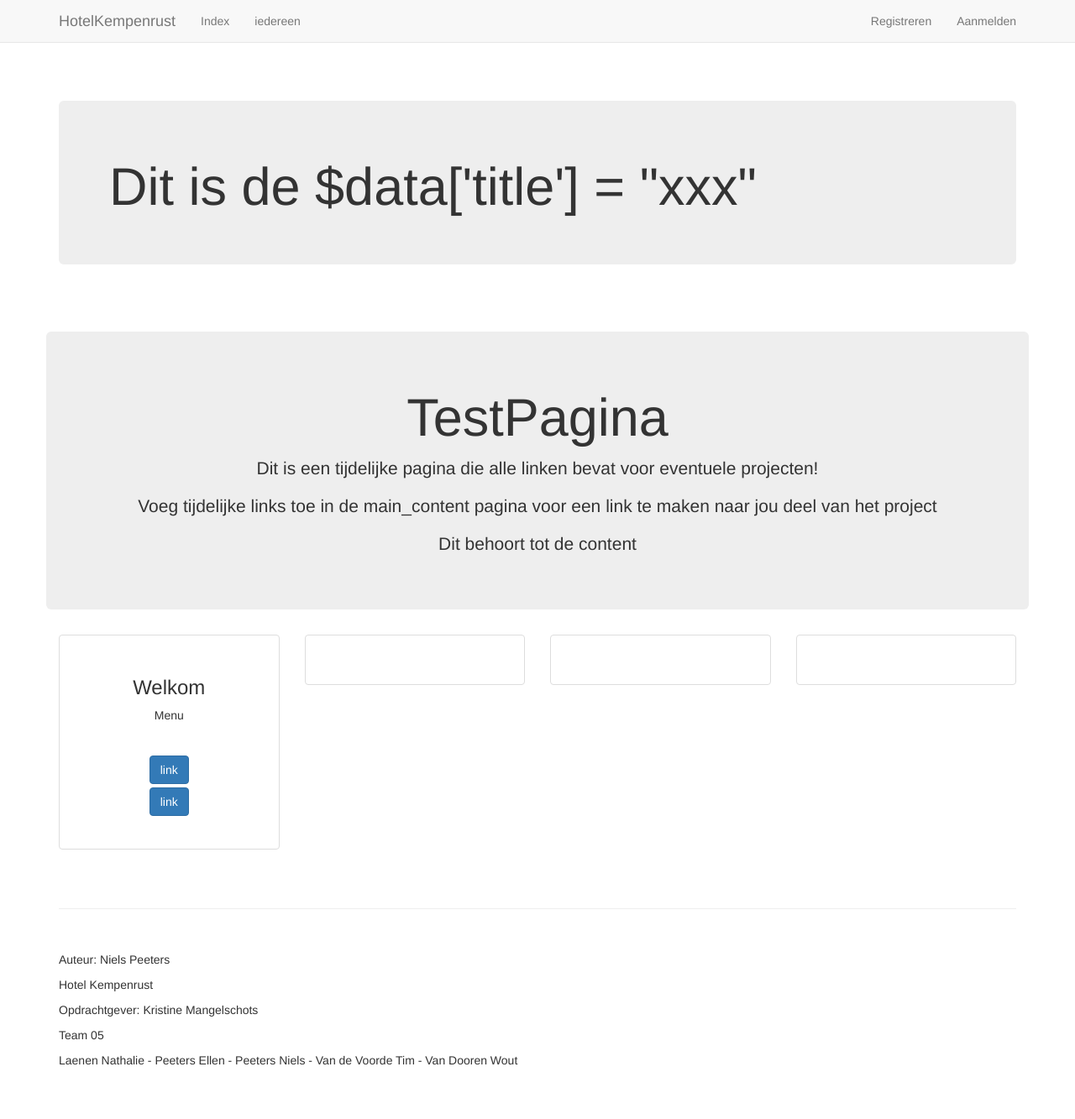
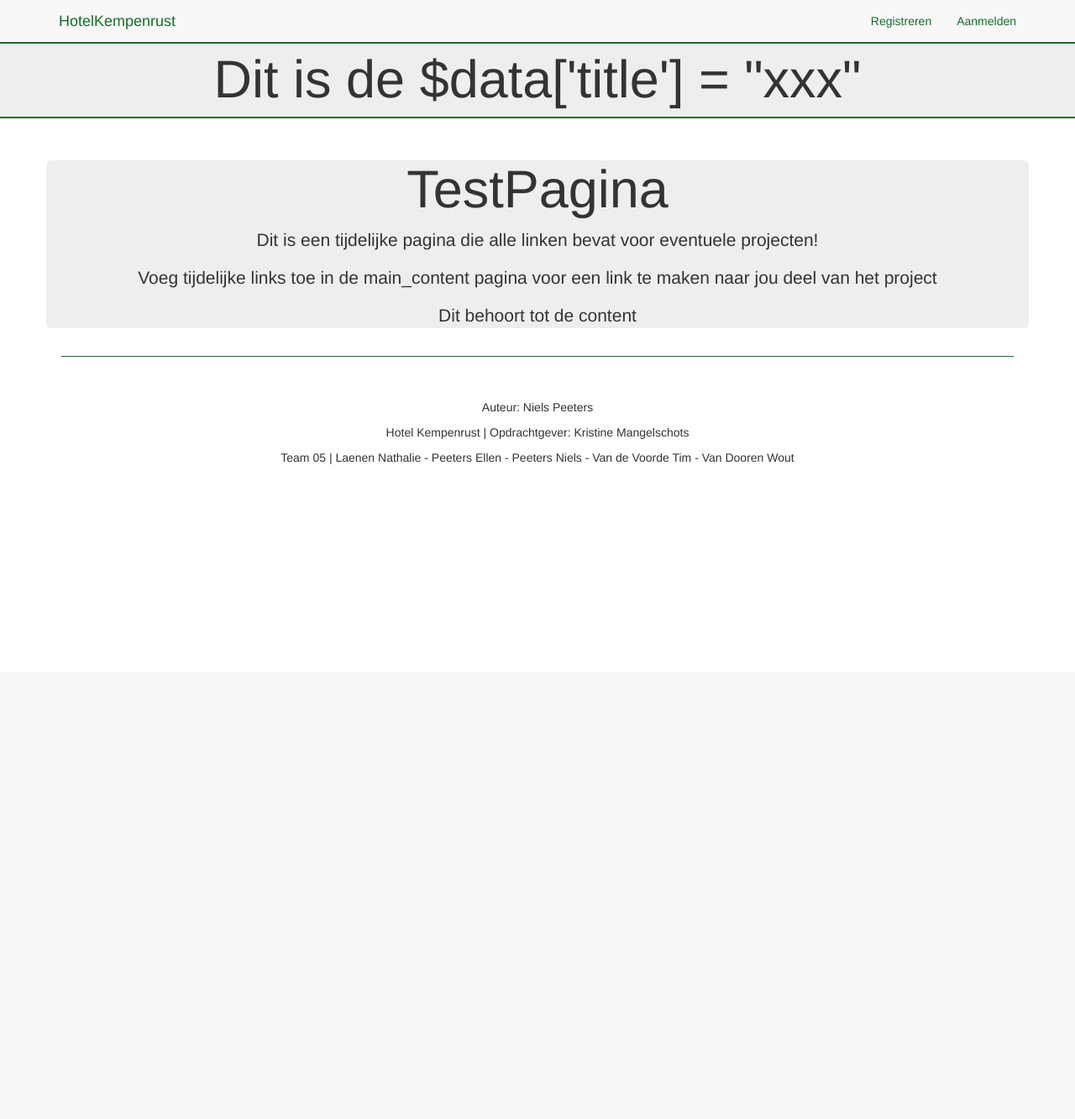
Before and after one commit to NielsPeeters/KempenRust, a CodeIgniter app: page /project/index.php/home/index in a window 1280 px wide. Shown: the whole page at 84% size. After the commit the page ends 553 px from the top, so only its background shows below. Run offline with CodeIgniter, Linux system fonts and the light colour scheme; some libraries are stand-ins or nearby versions.

Commit message:
Wachtwoorden encrypteren, Basis Css toegevoegd, footer opmaak, titel verkleind (Opmaak open voor debad!)

```diff
--- a/application/controllers/Home.php
+++ b/application/controllers/Home.php
@@ -29,7 +29,7 @@ class Home extends CI_Controller {
     {
         //Haalt post gegevens op en gebruikt deze om de gebruiker aan te melden en in de sessie variabelen te zetten.
         $email = $this->input->post('email');
-        $wachtwoord = $this->input->post('wachtwoord');
+        $wachtwoord = sha1($this->input->post('wachtwoord'));
         $this->authex->login($email, $wachtwoord);
         if ($this->authex->loggedIn())
         {
@@ -44,7 +44,8 @@ class Home extends CI_Controller {
     {
         //Beantwoord de het ajax aanmeld venster van de navigatiebalk.
         $email = $this->input->post('email');
-        $wachtwoord = $this->input->post('wachtwoord');
+        $wachtwoord = sha1($this->input->post('wachtwoord'));
+
         $this->load->model('Persoon_model');
 
         if($this->Persoon_model->getAccount($email, $wachtwoord) != null){
--- a/application/views/main_content.php
+++ b/application/views/main_content.php
@@ -1,44 +1,7 @@
 <!-- Jumbotron Header -->
-<header class="jumbotron hero-spacer">
+<header class="jumbotron">
     <h1>TestPagina</h1>
     <p>Dit is een tijdelijke pagina die alle linken bevat voor eventuele projecten!</p>
     <p>Voeg tijdelijke links toe in de main_content pagina voor een link te maken naar jou deel van het project </p>
     <p>Dit behoort tot de content</p>
 </header>
-
-<div class="col-md-3 col-sm-12 hero-feature">
-    <div class="thumbnail" style="padding: 20px">
-        <div class="caption">
-            <h3>Welkom</h3>
-            <p>Menu</p>
-            <p style="margin-top: 1cm">
-                <?php echo smallDivAnchor('les1/accordion', 'link', 'class="btn btn-primary"'); ?>
-                <?php echo smallDivAnchor('les1/tabs', 'link', 'class="btn btn-primary"'); ?>
-            </p>
-        </div>
-    </div>
-</div>
-
-<div class="col-md-3 col-sm-12 hero-feature">
-    <div class="thumbnail" style="padding: 20px">
-        <div class="caption">
-
-        </div>
-    </div>
-</div>
-
-<div class="col-md-3 col-sm-12 hero-feature">
-    <div class="thumbnail" style="padding: 20px">
-        <div class="caption">
-
-        </div>
-    </div>
-</div>
-
-<div class="col-md-3 col-sm-12 hero-feature">
-    <div class="thumbnail" style="padding: 20px">
-        <div class="caption">
-
-        </div>
-    </div>
-</div>
--- a/application/views/main_footer.php
+++ b/application/views/main_footer.php
@@ -1,9 +1,8 @@
 <div class="row">
     <div class="col-lg-12">
         <?php echo '<p>Auteur: ' . $author . '</p>'?>
-        <p>Hotel Kempenrust</p>
-        <p>Opdrachtgever: Kristine Mangelschots</p>
-        <p>Team 05</p>
-        <p>Laenen Nathalie - Peeters Ellen - Peeters Niels - Van de Voorde Tim - Van Dooren Wout</p>
+        <p>Hotel Kempenrust | Opdrachtgever: Kristine Mangelschots</p>
+        <p>Team 05 |
+        Laenen Nathalie - Peeters Ellen - Peeters Niels - Van de Voorde Tim - Van Dooren Wout</p>
     </div>
 </div>
--- a/application/views/main_master.php
+++ b/application/views/main_master.php
@@ -17,6 +17,8 @@
     <?php echo stylesheet("heroic-features.css"); ?>
     <!-- Buttons CSS -->
     <?php echo stylesheet("buttons.css"); ?>
+    <!-- Custom CSS -->
+    <?php echo stylesheet("Custom.css"); ?>
 
     <!-- HTML5 Shim and Respond.js IE8 support of HTML5 elements and media queries -->
     <!-- WARNING: Respond.js doesn't work if you view the page via file:// -->
@@ -38,17 +40,18 @@
 <body>
     <?php echo $navbar ?>
 
+    <!-- Page Title -->
+    <header class="jumbotron jumbotron-fluid">
+        <div class="row">
+            <div class=" text-center">
+                <h1><?php echo $title; ?></h1>
+            </div>
+        </div>
+    </header>
     <!-- Page Container -->
     <div class="container">
 
-        <!-- Page Title -->
-        <header class="jumbotron hero-spacer">
-            <div class="row">
-                <div class="col-lg-12">
-                    <h1><?php echo $title; ?></h1>
-                </div>
-            </div>
-        </header>
+
 
         <!-- Page Content -->
         <?php if (isset($nobox)) { ?>
@@ -70,10 +73,10 @@
         <?php } ?>
         <!-- /.row -->
 
-        <hr>
+        <hr/>
 
         <!-- Footer -->
-        <footer>
+        <footer >
             <?php echo $footer; ?>
         </footer>
     </div>
--- a/application/views/main_navbar.php
+++ b/application/views/main_navbar.php
@@ -18,8 +18,6 @@
             <!-- Linkse navbar -->
             <ul class="nav navbar-nav">
                 <?php // iedereen
-                echo '<li>' . anchor('/home/index', 'Index') . '</li>';
-                echo '<li>' . anchor('#', 'iedereen') . '</li>';
                 if ($user == null) { // niet aangemeld
                 } else { // wel aangemeld
                     switch ($user->soort) {
@@ -30,12 +28,37 @@
                             echo '<li>' . anchor('#', 'werknemer') . '</li>';
                             echo '<li>' . anchor('/boeking/index', 'Boekingen beheren') . '</li>';
                             break;
-                        case 3: // eigenaar
-                            echo '<li>' . anchor('#', 'eigenaar') . '</li>';
-                            echo '<li>' . anchor('/boeking/index', 'Boekingen beheren') . '</li>';
-                            echo '<li>' . anchor('/kamer/index', 'Kamers beheren') . '</li>';
-                            echo '<li>' . anchor('/kamertype/index', 'Kamertypes beheren') . '</li>';
-                            echo '<li>' . anchor('/faciliteit/index', 'Faciliteiten beheren') . '</li>';
+                        case 3: // eigenaar ?>
+                            <!-- Kamers Dropdown -->
+                            <li class="dropdown">
+                                <a class="dropdown-toggle" data-toggle="dropdown" href="#">Kamers<span class="caret"></span></a>
+                                <ul class="dropdown-menu">
+                                    <?php
+                                    echo '<li>' . anchor('/kamer/index', 'Kamers beheren') . '</li>';
+                                    echo '<li>' . anchor('/kamertype/index', 'Kamertypes beheren') . '</li>';
+                                    ?>
+                                </ul>
+                            </li>
+                            <!-- Boekingen Dropdown -->
+                            <li class="dropdown">
+                                <a class="dropdown-toggle" data-toggle="dropdown" href="#">Boekingen<span class="caret"></span></a>
+                                <ul class="dropdown-menu">
+                                    <?php
+                                    echo '<li>' . anchor('/boeking/index', 'Boekingen beheren') . '</li>';
+                                    ?>
+                                </ul>
+                            </li>
+                            <!-- Facilitijten Dropdown -->
+                            <li class="dropdown">
+                                <a class="dropdown-toggle" data-toggle="dropdown" href="#">Faciliteiten<span class="caret"></span></a>
+                                <ul class="dropdown-menu">
+                                    <?php
+                                    echo '<li>' . anchor('/faciliteit/index', 'Faciliteiten beheren') . '</li>';
+                                    ?>
+                                </ul>
+                            </li>
+                            <?php
+
                             break;
                     }
                 }
@@ -68,10 +91,11 @@ if($user == null){
         <div class="modal-dialog" role="document">
             <div class="modal-content">
                 <div class="modal-header">
-                    <h5 class="modal-title" id="exampleModalLabel"> Aanmelden Hotelkempenrust</h5>
                     <button type="button" class="close" data-dismiss="modal" aria-label="Close">
                         <span aria-hidden="true">&times;</span>
                     </button>
+                    <h3 class="modal-title"> Aanmelden Hotelkempenrust</h3>
+
                 </div>
                 <?php // Open Form
                 $attributes = array('name' => 'navForm', 'id' => 'navForm');
@@ -87,7 +111,11 @@ if($user == null){
                         <?php echo form_input(array('type' => 'password', 'name' => 'wachtwoord', 'id' => 'wachtwoord', 'class' => 'form-control', 'placeholder' => 'Wachtwoord')); ?>
 
 
-                        <div id='error' class="alert alert-danger">Aanmelden mislukt, controleer uw aanmeldgegevens.</div>
+                        <div id='error' class="alert alert-danger alert-dismissable">
+                            <a href="#" class="close" data-dismiss="alert" aria-label="close">&times;</a>
+                            Aanmelden mislukt, controleer uw aanmeldgegevens.
+                        </div>
+
                         <hr/>
                         <?php
                             echo anchor('/persoon/nieuw', 'Nieuwe gebruiker') . '<br/>';
--- /dev/null
+++ b/assets/css/Custom.css
@@ -0,0 +1,111 @@
+/*Navbar Opmaak*/
+nav.navbar{
+    margin: 0px;
+}
+
+nav.navbar-default{
+    border-color: #146e28;
+}
+nav.navbar-default a.navbar-brand{
+    color: #146e28;
+}
+nav.navbar-default a.navbar-brand:hover{
+    color: #146e28;
+    font-size: large;
+    padding:13px;
+    border-top: 2px solid #146e28;
+    border-bottom: 2px solid #146e28;
+
+}
+
+nav.navbar-default ul.navbar-nav > li > a:link{
+    color: #146e28;
+}
+nav.navbar-default ul.navbar-nav > li > a:visited{
+    color: #146e28;
+}
+nav.navbar-default ul.navbar-nav > li > a:hover{
+    color: #146e28;
+    font-size: large;
+    padding:13px;
+    border-top: 2px solid #146e28;
+    border-bottom: 2px solid #146e28;
+}
+nav.navbar-default ul.navbar-nav > li > a:active{
+    color: #146e28;
+    font-size: large;
+    padding:13px;
+    border-top: 2px solid #146e28;
+    border-bottom: 2px solid #146e28;
+}
+
+/*Dropdown*/
+.navbar-default .navbar-nav > .open > a, .navbar-default .navbar-nav > .open > a:hover, .navbar-default .navbar-nav > .open > a:focus{
+    color: #146e28;
+    font-size: large;
+    padding:13px;
+    border-top: 2px solid #146e28;
+    border-bottom: 2px solid #146e28;
+}
+
+.navbar-default button.navbar-toggle {
+   border-color: #146e28;
+}
+
+ul.dropdown-menu{
+    padding:0px;
+}
+ul.dropdown-menu > li > a{
+    color: #146e28;
+}
+ul.dropdown-menu > li > a:hover{
+    color: #146e28;
+    font-size: large;
+    padding:13px;
+    border-top: 2px solid #146e28;
+    border-bottom: 2px solid #146e28;
+}
+
+nav.navbar-fixed-top{
+    border-width:0 0 2px;
+}
+
+header.jumbotron {
+    padding: 0px;
+
+}
+header.jumbotron-fluid{
+    padding: 0px;
+    border-bottom: 2px solid #146e28;
+}
+
+body{
+    padding-top: 40px;
+}
+ /* Login modal*/
+#error{
+    margin:10px 0 10px 0;
+}
+/*Algemene content Opmaak*/
+div.thumbnail{
+    border-color: #146e28;
+}
+
+select.form-control{
+    border-color: #146e28;
+}
+
+*{
+    border-color: #146e28;
+}
+
+/*Footer Opmaak*/
+footer{
+    text-align: center;
+    background-color: #fff;
+}
+
+div > hr{
+    border-top:1px solid #146e28;
+    margin:3px;
+}
--- a/assets/css/buttons.css
+++ b/assets/css/buttons.css
@@ -18,3 +18,13 @@
     width: 24px;
     height: 24px;
 }
+
+.btn-primary{
+    background-color: #146e28;
+}
+.btn.btn-primary{
+    background-color: #146e28;
+}
+button.btn.btn-primary{
+    background-color: #146e28;
+}
```
